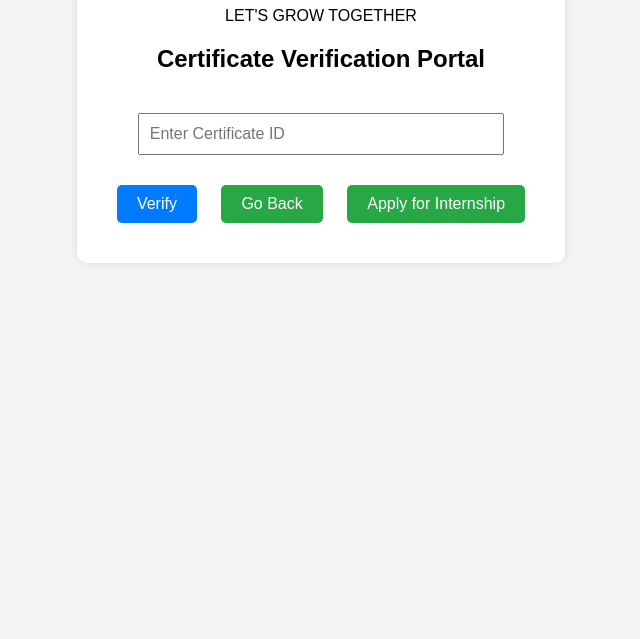
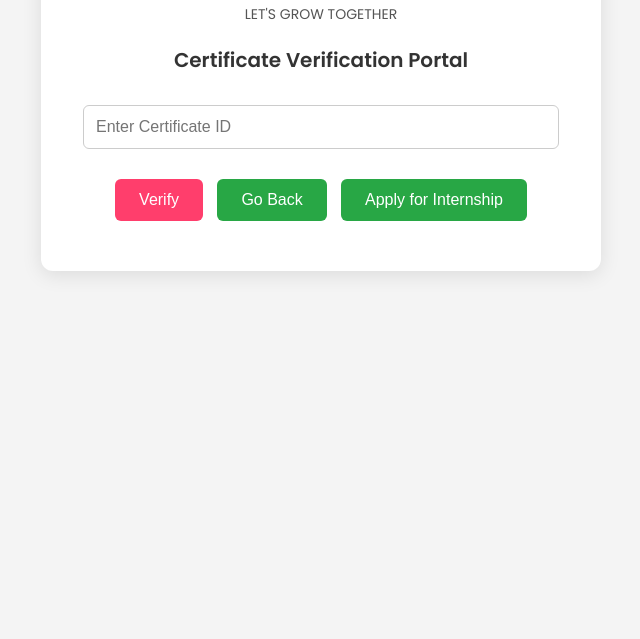
Before and after one commit to srushtipuro1105/certificate-verification, a plain HTML site: page index.html in a window 1280 px wide. Shown: the part 161-800 px from the top of the page, without its empty margins (319-959 px from the left). Drawn offline with Linux system fonts and the light colour scheme.

Commit message:
Update index.html

```diff
--- a/index.html
+++ b/index.html
@@ -3,36 +3,60 @@
 <head>
   <meta charset="UTF-8">
   <title>Certificate Verification</title>
+  <link href="https://fonts.googleapis.com/css2?family=Poppins:wght@400;600&display=swap" rel="stylesheet">
   <style>
     body {
-      font-family: Arial, sans-serif;
+      font-family: 'Poppins', sans-serif;
       text-align: center;
       background: #f4f4f4;
       padding: 50px;
+      margin: 0;
     }
     .container {
       background: white;
-      padding: 30px;
-      border-radius: 10px;
+      padding: 40px 30px;
+      border-radius: 12px;
       display: inline-block;
-      box-shadow: 0 0 10px rgba(0,0,0,0.1);
+      box-shadow: 0 4px 20px rgba(0,0,0,0.1);
+      max-width: 500px;
+      width: 100%;
+    }
+    h1 {
+      font-size: 28px;
+      color: #ff3e6c;
+      margin-bottom: 5px;
+    }
+    p {
+      font-size: 14px;
+      color: #555;
+      margin-bottom: 20px;
+    }
+    h2 {
+      font-size: 20px;
+      margin-bottom: 30px;
+      color: #333;
     }
     input {
-      padding: 10px;
-      width: 80%;
-      margin: 20px 0;
+      padding: 12px;
+      width: 90%;
       font-size: 16px;
+      border: 1px solid #ccc;
+      border-radius: 6px;
+      margin-bottom: 20px;
     }
     button {
-      padding: 10px 20px;
-      margin: 10px;
+      padding: 12px 24px;
       font-size: 16px;
       border: none;
-      border-radius: 5px;
+      border-radius: 6px;
       cursor: pointer;
+      margin: 10px 5px;
+      transition: background 0.3s ease;
     }
-    .verify { background-color: #007BFF; color: white; }
+    .verify { background-color: #ff3e6c; color: white; }
+    .verify:hover { background-color: #e6365f; }
     .back, .apply { background-color: #28a745; color: white; }
+    .back:hover, .apply:hover { background-color: #218838; }
   </style>
 </head>
 <body>
```
